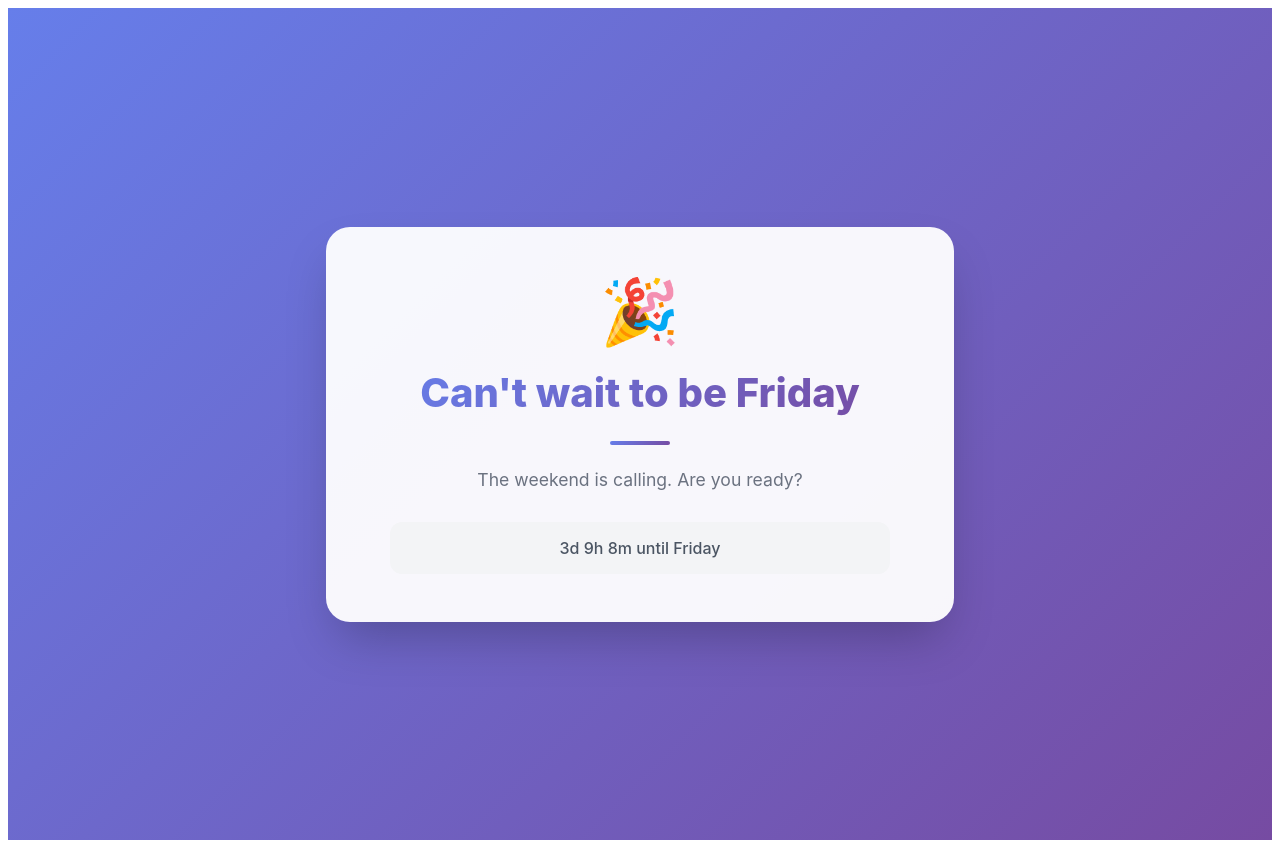
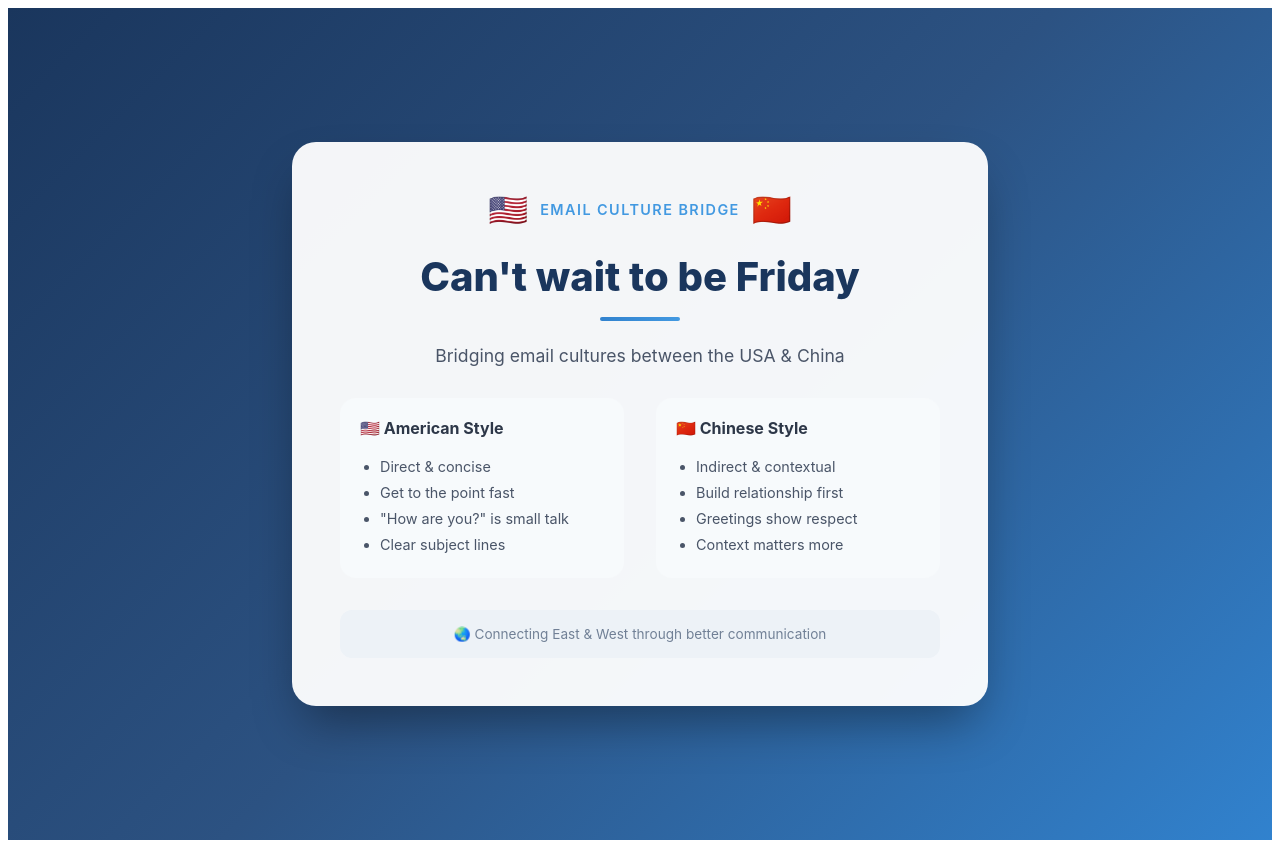
Before and after one commit to DigitalCoa-ch/ai-native-team-26, a Next.js app: page / in a window 1280 px wide. Built offline with nearby package versions, Linux system fonts and the light colour scheme.

Commit message:
Update homepage theme: US-China email culture bridge design

```diff
--- a/pages/index.tsx
+++ b/pages/index.tsx
@@ -4,14 +4,38 @@ export default function Home() {
   return (
     <div style={styles.container}>
       <div style={styles.card}>
-        <div style={styles.emoji}>🎉</div>
+        <div style={styles.header}>
+          <span style={styles.flag}>🇺🇸</span>
+          <span style={styles.title}>Email Culture Bridge</span>
+          <span style={styles.flag}>🇨🇳</span>
+        </div>
         <h1 style={styles.heading}>Can't wait to be Friday</h1>
         <div style={styles.divider} />
         <p style={styles.subtext}>
-          The weekend is calling. Are you ready?
+          Bridging email cultures between the USA & China
         </p>
-        <div style={styles.countdown}>
-          <Countdown />
+        <div style={styles.comparison}>
+          <div style={styles.column}>
+            <h3 style={styles.columnTitle}>🇺🇸 American Style</h3>
+            <ul style={styles.list}>
+              <li>Direct & concise</li>
+              <li>Get to the point fast</li>
+              <li>"How are you?" is small talk</li>
+              <li>Clear subject lines</li>
+            </ul>
+          </div>
+          <div style={styles.column}>
+            <h3 style={styles.columnTitle}>🇨🇳 Chinese Style</h3>
+            <ul style={styles.list}>
+              <li>Indirect & contextual</li>
+              <li>Build relationship first</li>
+              <li>Greetings show respect</li>
+              <li>Context matters more</li>
+            </ul>
+          </div>
+        </div>
+        <div style={styles.footer}>
+          🌏 Connecting East & West through better communication
         </div>
       </div>
       <style>{`
@@ -19,49 +43,13 @@ export default function Home() {
           0%, 100% { transform: translateY(0px); }
           50% { transform: translateY(-10px); }
         }
-        @keyframes pulse {
-          0%, 100% { opacity: 1; }
-          50% { opacity: 0.7; }
+        @keyframes shimmer {
+          0% { background-position: -200% center; }
+          100% { background-position: 200% center; }
         }
       `}</style>
     </div>
   );
-}
-
-function Countdown() {
-  const [timeLeft, setTimeLeft] = React.useState('');
-
-  React.useEffect(() => {
-    const update = () => {
-      const now = new Date();
-      const friday = new Date(now);
-      friday.setDate(now.getDate() + ((5 - now.getDay() + 7) % 7 || 7));
-      friday.setHours(17, 0, 0, 0);
-
-      if (now.getDay() === 5 && now.getHours() >= 17) {
-        setTimeLeft('🎊 It\'s Friday! Enjoy!');
-        return;
-      }
-
-      const diff = friday - now;
-      const days = Math.floor(diff / (1000 * 60 * 60 * 24));
-      const hours = Math.floor((diff % (1000 * 60 * 60 * 24)) / (1000 * 60 * 60));
-      const mins = Math.floor((diff % (1000 * 60 * 60)) / (1000 * 60));
-
-      if (days > 0) {
-        setTimeLeft(`${days}d ${hours}h ${mins}m until Friday`);
-      } else if (hours > 0) {
-        setTimeLeft(`${hours}h ${mins}m until Friday`);
-      } else {
-        setTimeLeft(`${mins}m until Friday!`);
-      }
-    };
-    update();
-    const interval = setInterval(update, 60000);
-    return () => clearInterval(interval);
-  }, []);
-
-  return <p style={styles.countdownText}>{timeLeft}</p>;
 }
 
 const styles: Record<string, React.CSSProperties> = {
@@ -71,54 +59,84 @@ const styles: Record<string, React.CSSProperties> = {
     display: 'flex',
     justifyContent: 'center',
     alignItems: 'center',
-    background: 'linear-gradient(135deg, #667eea 0%, #764ba2 100%)',
+    background: 'linear-gradient(135deg, #1a365d 0%, #2c5282 50%, #3182ce 100%)',
     padding: '1rem',
   },
   card: {
     background: 'rgba(255, 255, 255, 0.95)',
     borderRadius: '24px',
-    padding: '3rem 4rem',
+    padding: '3rem',
     textAlign: 'center',
-    boxShadow: '0 25px 50px -12px rgba(0, 0, 0, 0.25)',
-    maxWidth: '500px',
+    boxShadow: '0 25px 50px -12px rgba(0, 0, 0, 0.4)',
+    maxWidth: '600px',
     width: '100%',
   },
-  emoji: {
-    fontSize: '4rem',
-    animation: 'float 3s ease-in-out infinite',
-    marginBottom: '1rem',
+  header: {
+    display: 'flex',
+    justifyContent: 'center',
+    alignItems: 'center',
+    gap: '0.75rem',
+    marginBottom: '1.5rem',
+  },
+  flag: {
+    fontSize: '2rem',
+  },
+  title: {
+    fontSize: '0.9rem',
+    fontWeight: '600',
+    color: '#4299e1',
+    textTransform: 'uppercase',
+    letterSpacing: '0.1em',
   },
   heading: {
     fontSize: '2.5rem',
     fontWeight: '800',
-    background: 'linear-gradient(135deg, #667eea 0%, #764ba2 100%)',
-    WebkitBackgroundClip: 'text',
-    WebkitTextFillColor: 'transparent',
-    backgroundClip: 'text',
-    margin: '0 0 1.5rem 0',
+    color: '#1a365d',
+    margin: '0 0 1rem 0',
     lineHeight: '1.2',
   },
   divider: {
-    width: '60px',
+    width: '80px',
     height: '4px',
-    background: 'linear-gradient(135deg, #667eea 0%, #764ba2 100%)',
+    background: 'linear-gradient(90deg, #3182ce, #4299e1)',
     borderRadius: '2px',
     margin: '0 auto 1.5rem',
   },
   subtext: {
     fontSize: '1.1rem',
-    color: '#6b7280',
+    color: '#4a5568',
     margin: '0 0 2rem 0',
   },
-  countdown: {
-    background: '#f3f4f6',
+  comparison: {
+    display: 'flex',
+    gap: '2rem',
+    textAlign: 'left',
+    marginBottom: '2rem',
+  },
+  column: {
+    flex: 1,
+    padding: '1.25rem',
+    background: '#f7fafc',
+    borderRadius: '16px',
+  },
+  columnTitle: {
+    fontSize: '1rem',
+    fontWeight: '700',
+    color: '#2d3748',
+    margin: '0 0 1rem 0',
+  },
+  list: {
+    margin: 0,
+    padding: '0 0 0 1.25rem',
+    fontSize: '0.9rem',
+    color: '#4a5568',
+    lineHeight: '1.8',
+  },
+  footer: {
+    fontSize: '0.85rem',
+    color: '#718096',
+    padding: '1rem',
+    background: '#edf2f7',
     borderRadius: '12px',
-    padding: '1rem',
-  },
-  countdownText: {
-    margin: 0,
-    fontSize: '1rem',
-    color: '#4b5563',
-    fontWeight: '500',
   },
 };
```
